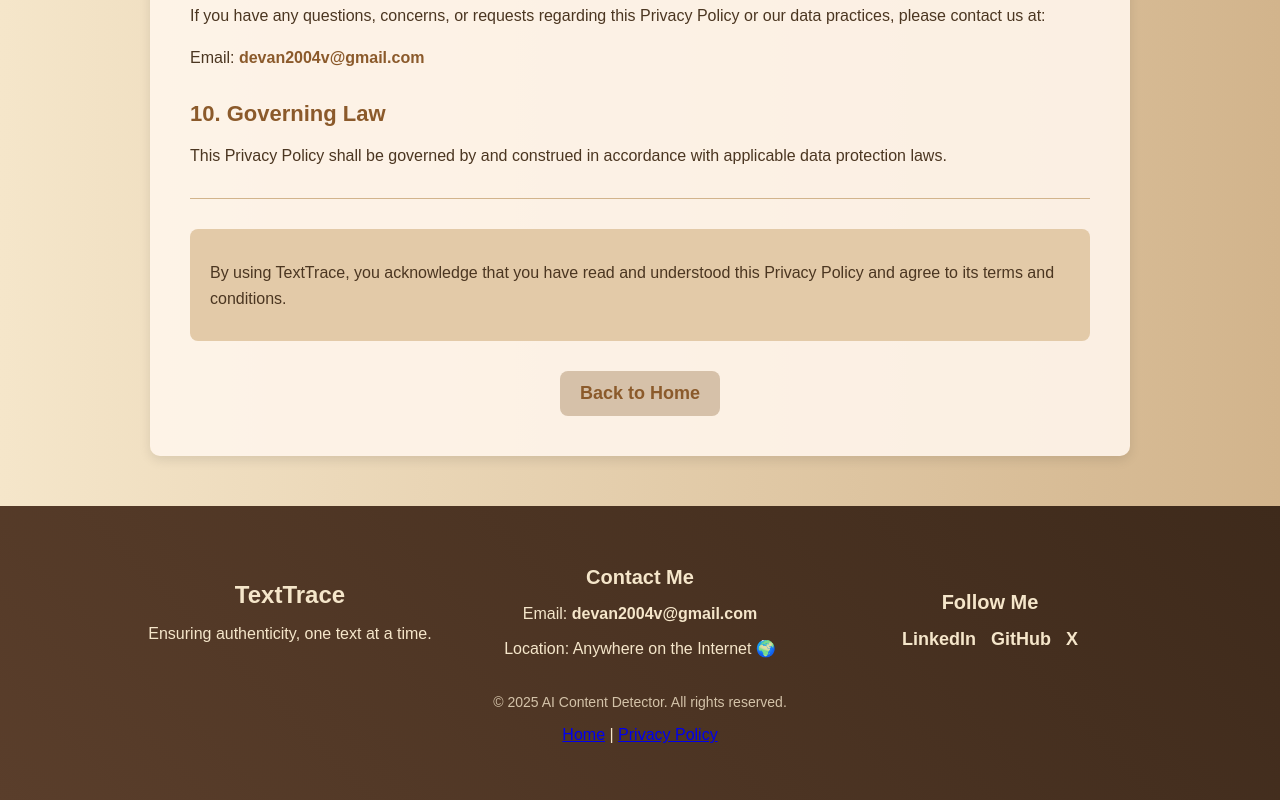
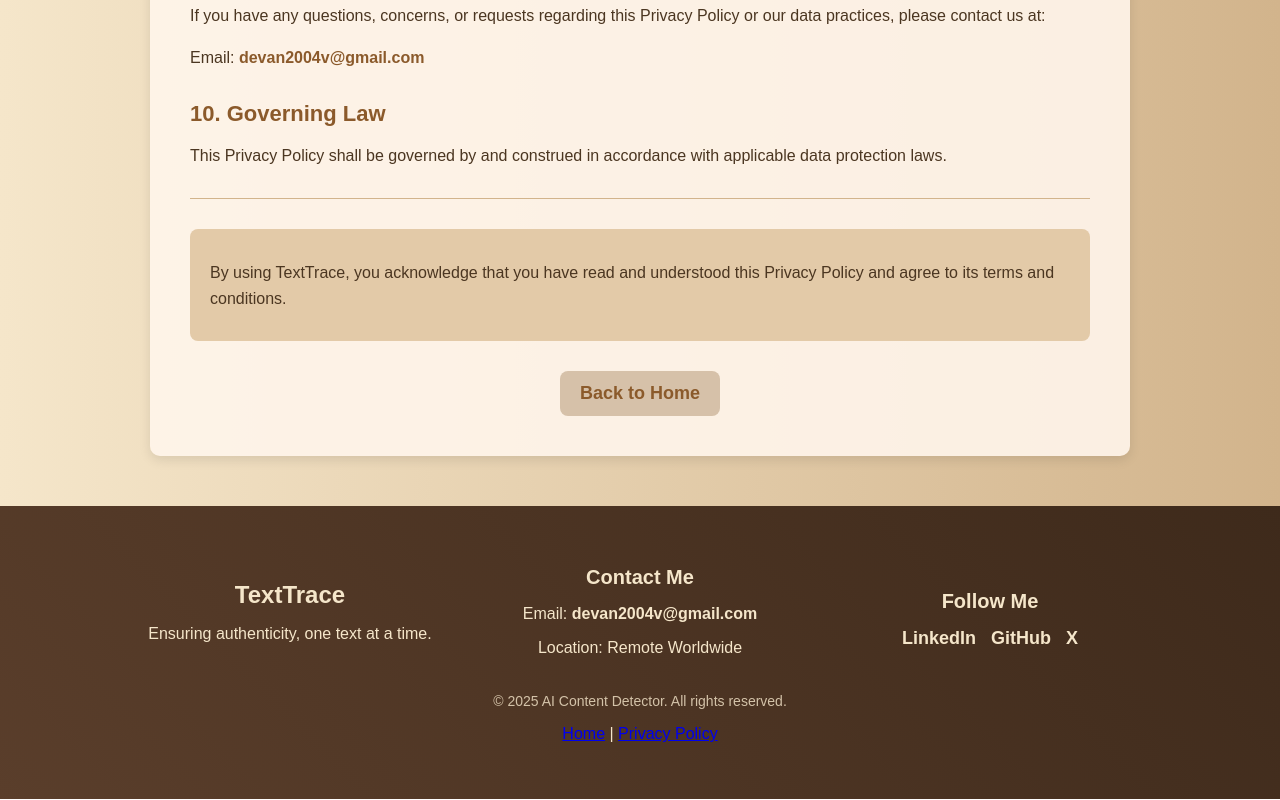
Before and after one commit to CodeTitan7/TextTrace, a plain HTML site: page privacy-policy.html in a window 1280 px wide. Shown: the part 4093-4893 px from the top of the page. Drawn offline with Linux system fonts and the light colour scheme.

Commit message:
Update privacy-policy.html

```diff
--- a/privacy-policy.html
+++ b/privacy-policy.html
@@ -276,7 +276,7 @@
             <div class="footer-center">
                 <h3>Contact Me</h3>
                 <p>Email: <a href="mailto:devan2004v@gmail.com">devan2004v@gmail.com</a></p>
-                <p>Location: Anywhere on the Internet 🌍</p>
+                <p>Location: Remote Worldwide</p>
             </div>
             <div class="footer-right">
                 <h3>Follow Me</h3>
```
